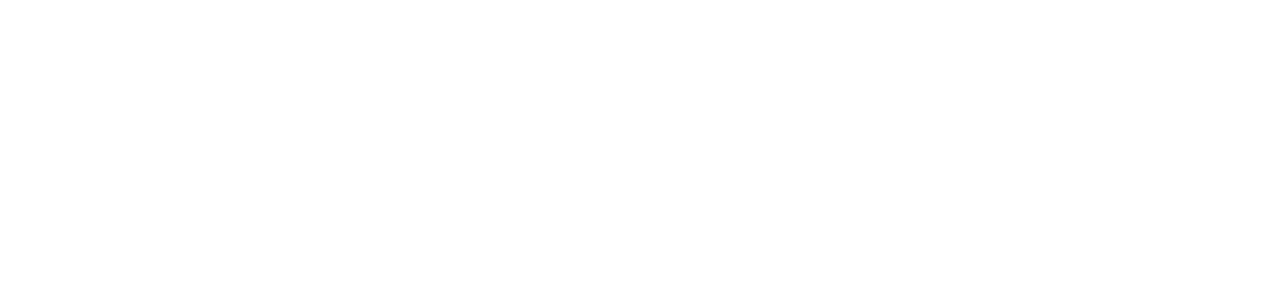
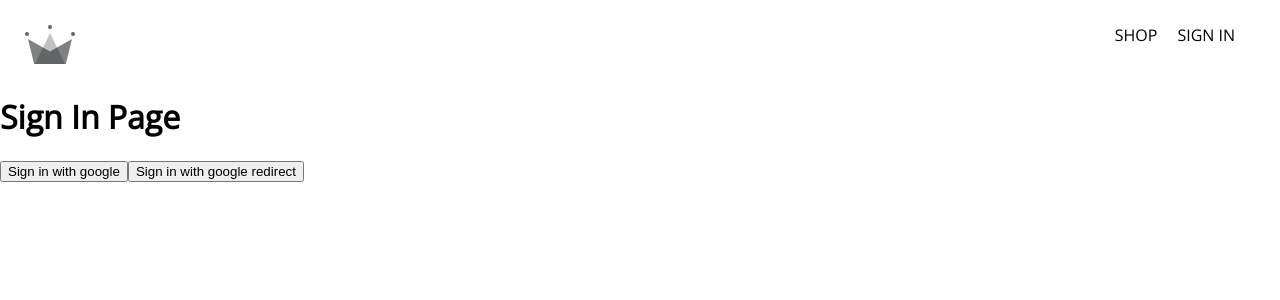
Before and after one commit to alexeylaptev23/crwn-clothing-v2, a React (Create React App) app: page /sign-in in a window 1280 px wide. Before the commit this address had no page. Shown: the top 300 px of the page. Built offline with nearby package versions, Linux system fonts and the light colour scheme; the HTML template or start-up script is replaced by a standard one.

Commit message:
chapter 6 sign in with redirect

```diff
--- a/src/App.js
+++ b/src/App.js
@@ -2,6 +2,7 @@
 
 import Home from './routes/home/home.component';
 import Navigation from './routes/navigation/navigation.component';
+import SignIn from './routes/sign-in/sign-in.component';
 
 const Shop = () => {
   return (
@@ -17,6 +18,7 @@
       <Route path='/' element={<Navigation />}>
         <Route index element={<Home />} />
         <Route path='shop' element={<Shop />} />
+        <Route path='sign-in' element={<SignIn />} />
       </Route>
     </Routes>
   );
--- a/src/routes/navigation/navigation.component.js
+++ b/src/routes/navigation/navigation.component.js
@@ -10,11 +10,14 @@
     <Fragment>
       <div className='navigation'>
         <Link className='logo-container' to='/'>
-          <CrwnLogo classname='logo' />
+          <CrwnLogo className='logo' />
         </Link>
         <div className='nav-links-container'>
-          <Link classname='nav-link' to='/shop'>
+          <Link className='nav-link' to='/shop'>
             SHOP
+          </Link>
+          <Link className='nav-link' to='/sign-in'>
+            SIGN IN
           </Link>
         </div>
       </div>
--- a/src/routes/navigation/navigation.styles.scss
+++ b/src/routes/navigation/navigation.styles.scss
@@ -20,7 +20,7 @@
     justify-content: flex-end;
 
     .nav-link {
-      padding: 10px 15px;
+      margin-right: 20px;
       cursor: pointer;
     }
   }
--- /dev/null
+++ b/src/routes/sign-in/sign-in.component.jsx
@@ -0,0 +1,38 @@
+import { useEffect } from 'react';
+import { getRedirectResult } from 'firebase/auth';
+
+import {
+  auth,
+  signInWithGooglePopup,
+  signInWithGoogleRedirect,
+  createUserDocumentFromAuth,
+} from '../../utils/firebase/firebase.utils';
+
+const SignIn = () => {
+  useEffect(() => {
+    async function _getRedirectResult() {
+      const response = await getRedirectResult(auth);
+      if (response) {
+        const userDocRef = await createUserDocumentFromAuth(response.user);
+      }
+  }
+  _getRedirectResult();
+  }, []);
+
+  const logGoogleUser = async () => {
+    const { user } = await signInWithGooglePopup();
+    const userDocRef = await createUserDocumentFromAuth(user);
+  };
+
+  return (
+    <div>
+      <h1>Sign In Page</h1>
+      <button onClick={logGoogleUser}>Sign in with google</button>
+      <button onClick={signInWithGoogleRedirect}>
+        Sign in with google redirect
+      </button>
+    </div>
+  );
+};
+
+export default SignIn;
--- /dev/null
+++ b/src/utils/firebase/firebase.utils.js
@@ -0,0 +1,56 @@
+import { initializeApp } from 'firebase/app';
+import {
+  getAuth,
+  signInWithRedirect,
+  signInWithPopup,
+  GoogleAuthProvider,
+} from 'firebase/auth';
+import { getFirestore, doc, getDoc, setDoc } from 'firebase/firestore';
+
+const firebaseConfig = {
+  apiKey: 'AIzaSyDyztw2lwyeVE8_ttFC5btGWilQIXdixto',
+  authDomain: 'crwn-clothing-db-78931.firebaseapp.com',
+  projectId: 'crwn-clothing-db-78931',
+  storageBucket: 'crwn-clothing-db-78931.appspot.com',
+  messagingSenderId: '1016313956215',
+  appId: '1:1016313956215:web:166d57a9444f2737e58372',
+};
+
+const firebaseApp = initializeApp(firebaseConfig);
+
+const provider = new GoogleAuthProvider();
+provider.setCustomParameters({
+  prompt: 'select_account',
+});
+
+export const auth = getAuth();
+export const signInWithGooglePopup = () => signInWithPopup(auth, provider);
+export const signInWithGoogleRedirect = () => signInWithRedirect(auth, provider);
+
+export const db = getFirestore();
+
+export const createUserDocumentFromAuth = async userAuth => {
+  const userDocRef = doc(db, 'users', userAuth.uid);
+
+  console.log(userDocRef);
+
+  const userSnapshot = await getDoc(userDocRef);
+
+  console.log(userSnapshot);
+
+  if (!userSnapshot.exists()) {
+    const { displayName, email } = userAuth;
+    const createdAt = new Date();
+
+    try {
+      await setDoc(userDocRef, {
+        displayName,
+        email,
+        createdAt,
+      });
+    } catch (error) {
+      console.log('error creating the user', error.messge);
+    }
+  }
+  return userDocRef;
+};
```
